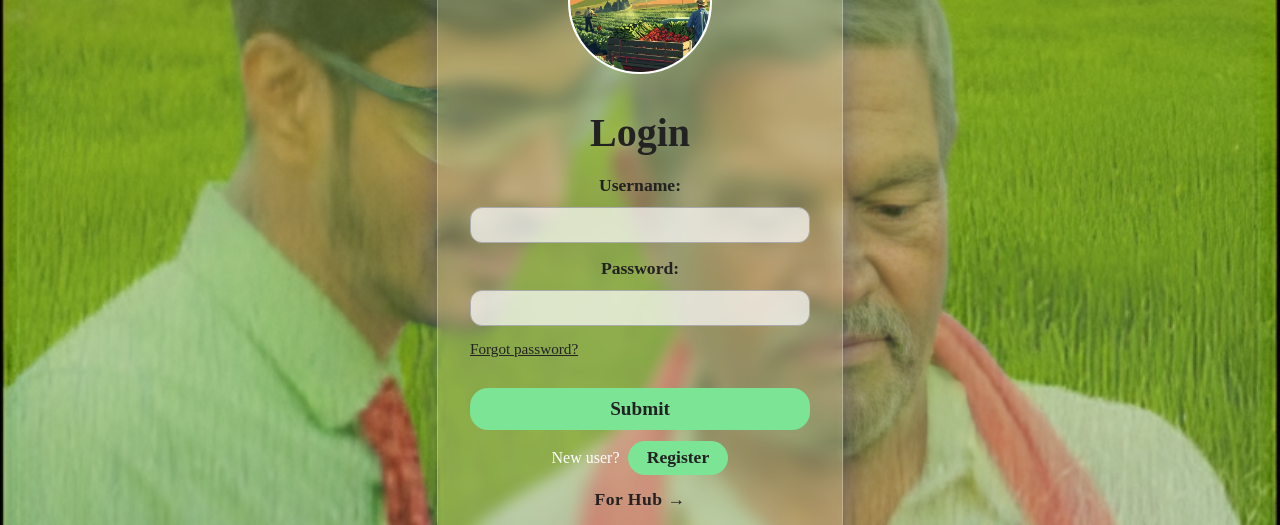
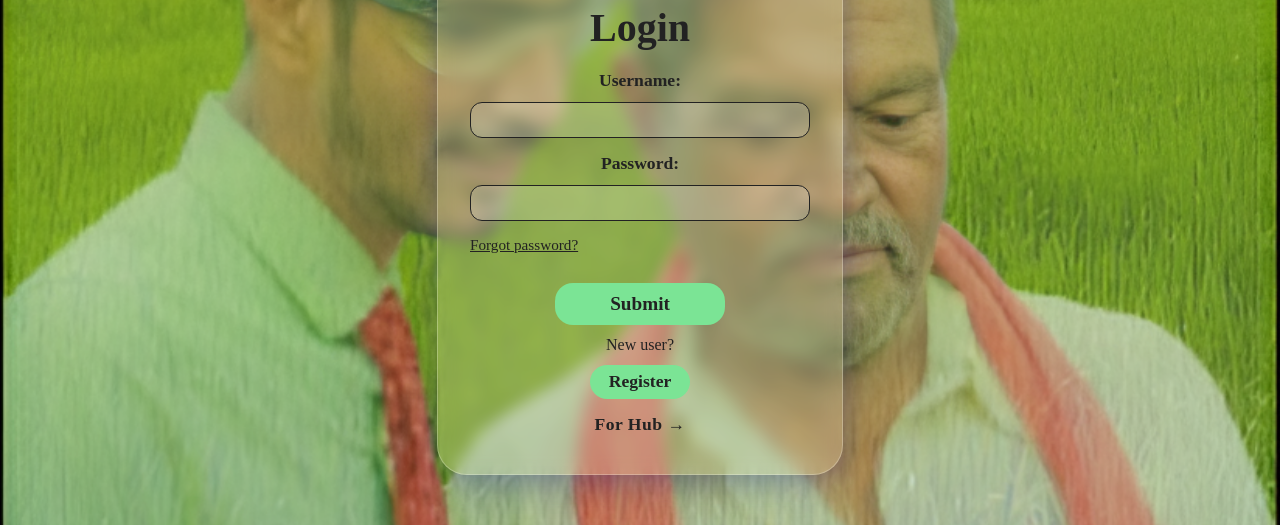
Before and after one commit to Divyadharshana5/Agri-website, a React (Vite) app: page / in a window 1280 px wide. Both pictures are taken after a click on the button "Explore Now". Shown: the part 270-795 px from the top of the page. Built offline with nearby package versions, Linux system fonts and the light colour scheme.

Commit message:
Remove Language component from App, enhance Home and Login styles with fixed positioning and improved animations, and add new user text styling in Login component.

```diff
--- a/src/App.jsx
+++ b/src/App.jsx
@@ -2,7 +2,7 @@ import React, { useState } from "react";
 import Navbar from "./components/Navbar/Navbar";
 import Home from "./components/Home/Home";
 import Login from "./components/Login/Login";
-import Language from "./components/Language/Language";
+
 import "./App.css";
 
 function App() {
@@ -16,7 +16,6 @@ function App() {
       ) : (
         <Login />
       )}
-      <Language />
     </div>
   );
 }
--- a/src/components/Home/Home.css
+++ b/src/components/Home/Home.css
@@ -1,30 +1,37 @@
-@import url('https://fonts.googleapis.com/css2?family=Roboto:wght@400;700&display=swap');
+@import url("https://fonts.googleapis.com/css2?family=Roboto:wght@400;700&display=swap");
+
 body {
-  font-family: 'Roboto', sans-serif;
+  font-family: "Roboto", sans-serif;
   margin: 0;
   padding: 0;
   background: linear-gradient(135deg, #1a1a1a, #333);
   color: #fff;
 }
+
 .home-container {
   display: flex;
-  justify-content: center; /* horizontal centering */
-  align-items: center;     /* vertical centering */
-  height: 100vh;           /* ensures full viewport height, adjust if needed */
+  justify-content: center;
+  align-items: center;
+  height: 100vh;
+  width: 100vw;
+  position: fixed;
+  top: 0;
+  left: 0;
 }
-
 
 .glass-card {
   background: rgba(255, 255, 255, 0.08);
   border-radius: 16px;
   box-shadow: 0 8px 32px rgba(0, 0, 0, 0.37);
-
   -webkit-backdrop-filter: blur(14px);
+  backdrop-filter: blur(14px);
   border: 1px solid rgba(255, 255, 255, 0.2);
   padding: 40px 30px;
   color: #fff;
   text-align: center;
-  animation: fadeIn 1s ease;
+  max-width: 600px;
+  width: 90%;
+  animation: fadeIn 0.8s ease;
 }
 
 .glass-card h2 {
@@ -59,10 +66,10 @@ body {
 @keyframes fadeIn {
   from {
     opacity: 0;
-    transform: translate(-50%, -60%);
+    transform: scale(0.9);
   }
   to {
     opacity: 1;
-    transform: translate(-50%, -50%);
+    transform: scale(1);
   }
 }
--- a/src/components/Login/Login.css
+++ b/src/components/Login/Login.css
@@ -5,6 +5,9 @@
   display: flex;
   align-items: center;
   justify-content: center;
+  position: fixed;
+  top: 0;
+  left: 0;
 }
 
 .glass-card {
@@ -16,9 +19,11 @@
   border: 1.5px solid rgba(255, 255, 255, 0.25);
   padding: 2.5rem 2rem;
   width: 340px;
+  max-width: 90vw;
   display: flex;
   flex-direction: column;
   align-items: center;
+  animation: fadeIn 0.8s ease;
 }
 
 .login-logo {
@@ -45,6 +50,7 @@
   display: flex;
   flex-direction: column;
   gap: 0.7rem;
+  border-color: black;
 }
 
 .login-label {
@@ -58,11 +64,12 @@
   padding: 0.5rem 1rem;
   border-radius: 12px;
   border: 1.5px solid #aaa;
-  background: rgba(255, 255, 255, 0.7);
+  background: rgba(255, 255, 255, 0.18);
   font-size: 1rem;
   outline: none;
   margin-bottom: 0.2rem;
   transition: border 0.2s;
+  border-color: #222;
 }
 
 .login-input:focus {
@@ -84,7 +91,7 @@
 }
 
 .login-submit {
-  width: 100%;
+  width: 50%;
   padding: 0.6rem 0;
   background: #7be495;
   color: #222;
@@ -96,6 +103,7 @@
   cursor: pointer;
   transition: background 0.2s;
   font-family: serif;
+  margin-left: 25%;
 }
 
 .login-submit:hover {
@@ -105,10 +113,18 @@
 
 .register-section {
   display: flex;
+  flex-direction: column;
   align-items: center;
   gap: 0.5rem;
   margin: 0.5rem 0 0.2rem 0;
   font-family: serif;
+}
+
+.new-user-text {
+  font-size: 1rem;
+  color: #222;
+  font-weight: 500;
+  margin-bottom: 0.2rem;
 }
 
 .register-btn {
@@ -144,3 +160,14 @@
 .hub-link:hover {
   text-decoration: underline;
 }
+
+@keyframes fadeIn {
+  from {
+    opacity: 0;
+    transform: scale(0.9);
+  }
+  to {
+    opacity: 1;
+    transform: scale(1);
+  }
+}
--- a/src/components/Login/Login.jsx
+++ b/src/components/Login/Login.jsx
@@ -30,7 +30,7 @@ const Login = () => {
           </button>
         </form>
         <div className="register-section">
-          <span>New user?</span>
+          <span className="new-user-text">New user?</span>
           <button className="register-btn">Register</button>
         </div>
         <a href="#" className="hub-link">
```
